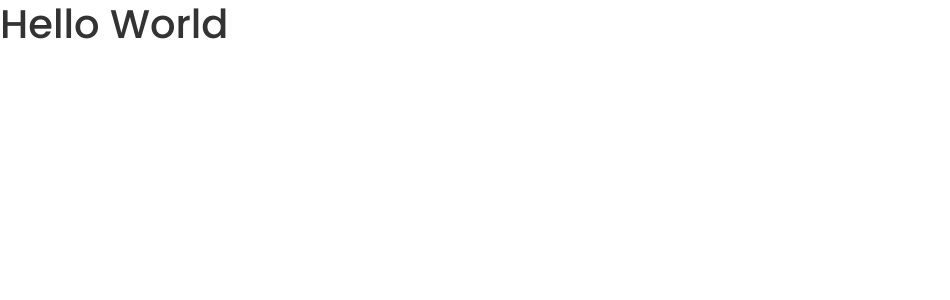
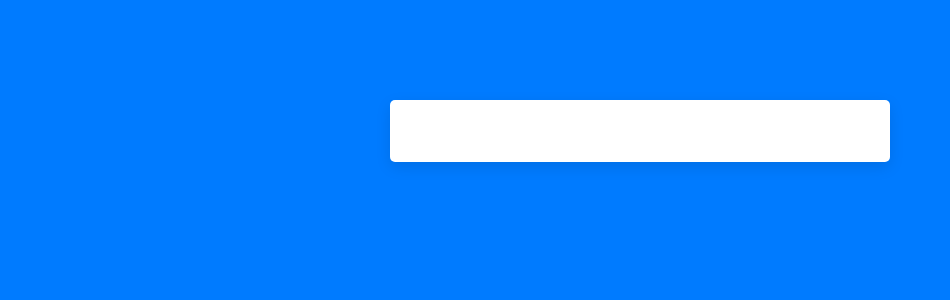
Before and after one commit to MarindanyTracy/Task-Manager, a React (Create React App) app in the folder frontend/: page / in a window 1280 px wide. Shown: the top 300 px of the page, without its empty margins (0-950 px from the left). Built offline with nearby package versions, Linux system fonts and the light colour scheme.

Commit message:
Create all components

```diff
--- a/frontend/src/App.js
+++ b/frontend/src/App.js
@@ -1,8 +1,14 @@
+import TaskList from "./components/TaskList";
+import { ToastContainer } from 'react-toastify';
+import 'react-toastify/dist/ReactToastify.css';
 
 function App() {
   return (
-    <div>
-      <h1>Hello World</h1>
+    <div className="app">
+      <div className="task-container">
+        <TaskList />
+      </div>
+      <ToastContainer />
     </div>
   );
 }
--- /dev/null
+++ b/frontend/src/components/TaskList.js
@@ -0,0 +1,11 @@
+import React from 'react'
+
+const TaskList = () => {
+  return (
+    <div>
+
+    </div>
+  )
+}
+
+export default TaskList
--- a/frontend/src/index.css
+++ b/frontend/src/index.css
@@ -16,6 +16,7 @@
 
   --color-primary: #007bff;
   --color-success: #28a745;
+  --color-danger: orangered;
 }
 
 * {
@@ -384,7 +385,8 @@
 }
 
 .--width-500px {
-  width: 500px;
+  width: 100%;
+  max-width: 500px;
 }
 
 .--line {
@@ -430,3 +432,112 @@
   color: var(--color-dark);
   font-size: 1.5rem;
 }
+
+/* TASK APP CSS */
+.app {
+  width: 100%;
+  min-height: 100vh;
+  background-color: var(--color-primary);
+  display: flex;
+  justify-content: center;
+  align-items: start;
+  padding: 0 10px;
+}
+
+.task-container {
+  width: 100%;
+  max-width: 500px;
+  height: auto;
+  background-color: #fff;
+  border: 1px solid transparent;
+  border-radius: 5px;
+  box-shadow: var(--box-shadow);
+  overflow: hidden;
+  margin-top: 100px;
+  padding: 3rem 2rem;
+}
+
+.task-form {
+  width: 100%;
+  margin: 2rem 0;
+  display: flex;
+}
+.task-form input {
+  width: 85%;
+  height: 4rem;
+  font-size: 1.6rem;
+  padding: 0 5px;
+  outline: none;
+  /* margin-right: 5px; */
+}
+.task-form button {
+  width: 15%;
+  height: 4rem;
+  font-size: 1.8rem;
+  cursor: pointer;
+  background-color: var(--color-purple);
+  color: #fff;
+  border: none;
+  transition: all 0.3s;
+}
+
+.task-form button:hover {
+  background-color: var(--color-primary);
+}
+
+.task {
+  position: relative;
+  display: flex;
+  justify-content: space-between;
+  align-items: center;
+  width: 100%;
+  background-color: #eee;
+  padding: 10px;
+  margin: 7px 0;
+  animation: slide-in ease 0.5s;
+}
+
+@keyframes slide-in {
+  0% {
+    transform: translateX(40px);
+  }
+  50% {
+    transform: translateX(-20px);
+  }
+  100% {
+    transform: translateX(0);
+  }
+}
+
+.task::after {
+  content: "";
+  position: absolute;
+  top: 0;
+  left: 0;
+  height: 100%;
+  width: 5px;
+  background-color: var(--color-danger);
+}
+
+.completed {
+  position: relative;
+}
+
+.completed::after {
+  content: "";
+  position: absolute;
+  top: 0;
+  left: 0;
+  height: 100%;
+  width: 5px;
+  background-color: var(--color-success);
+}
+
+.task-icons {
+  font-size: 1.6rem;
+}
+
+.task-icons > * {
+  margin-left: 7px;
+  cursor: pointer;
+}
```
Also changed, not shown: frontend/src/components/Task.js (added, +11 -0 lines), frontend/src/components/TaskForm.js (added, +11 -0 lines), frontend/src/assets/loader.gif (added).
